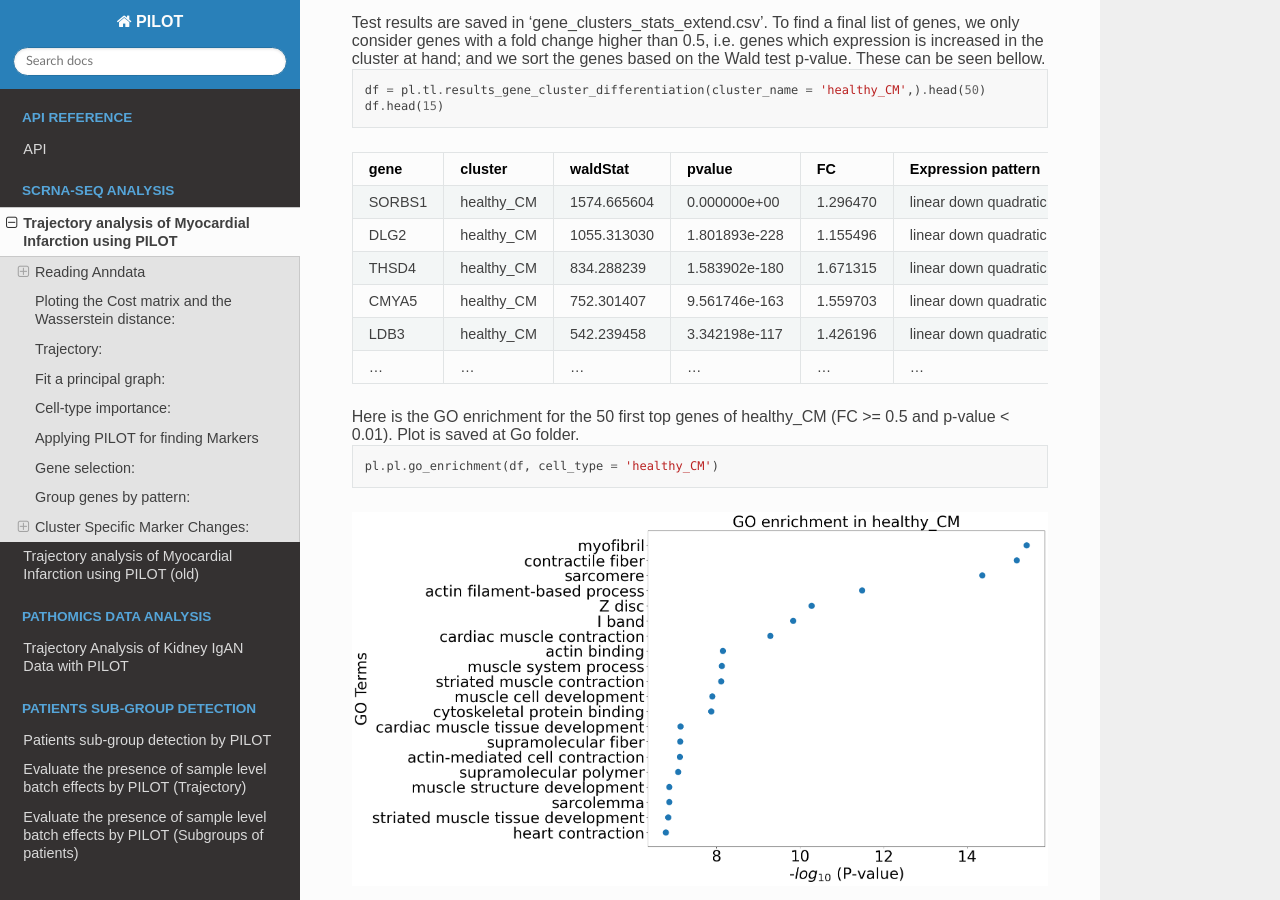
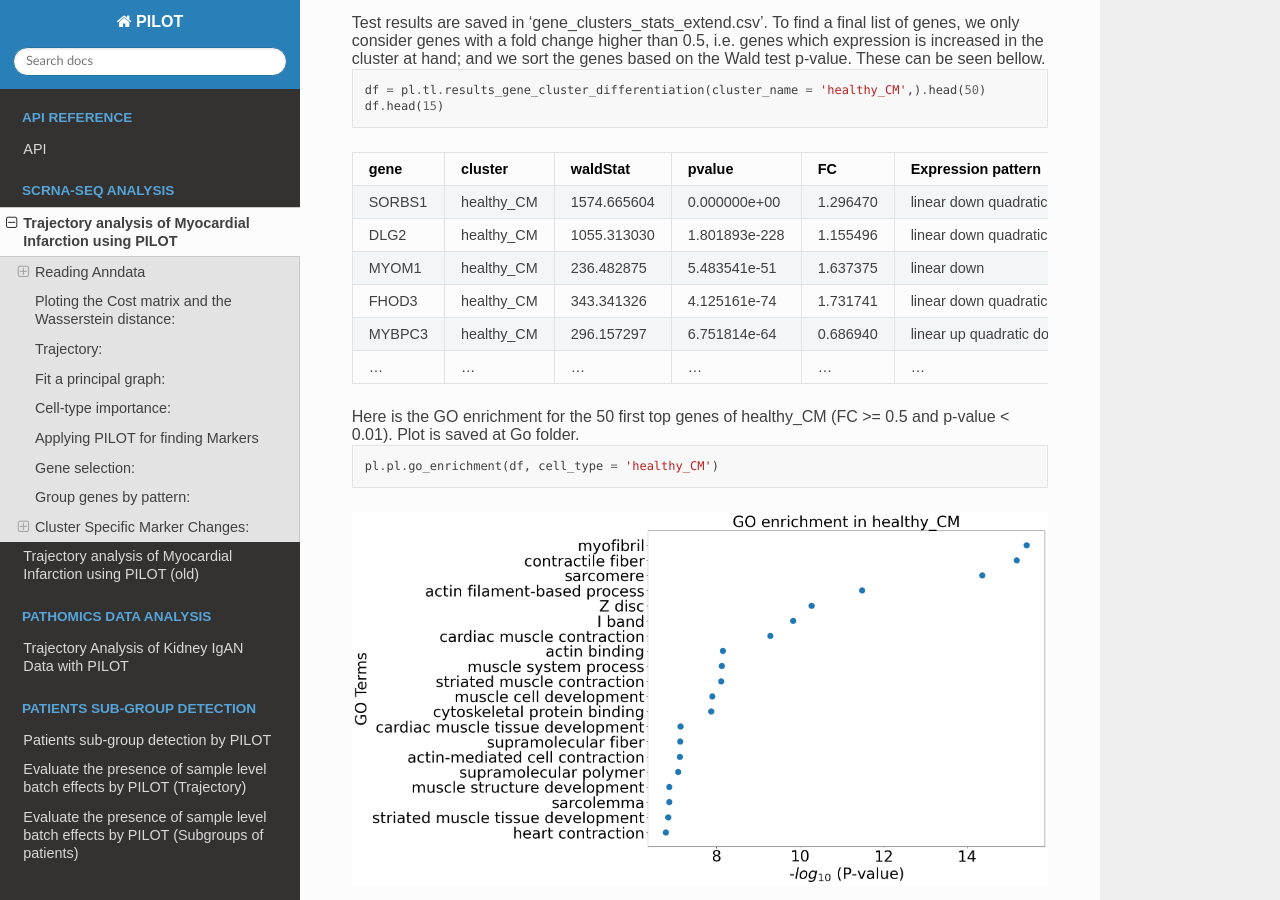
Before and after one commit to CostaLab/PILOT, a Sphinx documentation site: the page built from docs/source/Myocardial_infarction.md, in a window 1280 px wide and 900 px high, scrolled down 11395 px. Built offline with Sphinx 7.4.7 and the Read the Docs theme 3.1.0, drawn with Linux system fonts in a browser that asks for light colours.

Commit message:
Update Myocardial_infarction.md

```diff
--- a/docs/source/Myocardial_infarction.md
+++ b/docs/source/Myocardial_infarction.md
@@ -336,9 +336,9 @@ df.head(15)
 |----------|-----------|------------------|---------------|------------------|--------------------------|-----------------|------------------|
 | SORBS1   | healthy_CM| 1574.665604      | 0.000000e+00  | 1.296470         | linear down quadratic up | 8.946560e-05    | 0.522953         |
 | DLG2     | healthy_CM| 1055.313030      | 1.801893e-228 | 1.155496         | linear down quadratic up | 1.323610e-256   | 0.556306         |
-| THSD4    | healthy_CM| 834.288239       | 1.583902e-180 | 1.671315         | linear down quadratic up | 6.088694e-250   | 0.582085         |
-| CMYA5    | healthy_CM| 752.301407       | 9.561746e-163 | 1.559703         | linear down quadratic up | 3.774063e-66    | 0.527869         |
-| LDB3     | healthy_CM| 542.239458       | 3.342198e-117 | 1.426196         | linear down quadratic up | 1.511694e-238   | 0.546327         |
+| MYOM1    | healthy_CM| 236.482875       | 5.483541e-51  | 1.637375         | linear down              | 1.381677e-268   | 0.548281         |
+| FHOD3    | healthy_CM| 343.341326       | 4.125161e-74  | 1.731741         | linear down quadratic up | 0.000000e+00    | 0.612758         |
+| MYBPC3   | healthy_CM| 296.157297       | 6.751814e-64  | 0.686940         | linear up quadratic down | 0.000000e+00    | 0.557570         |
 | ...      | ...       | ...              | ...           | ...              | ...                      | ...             | ...              |
 
 
```
